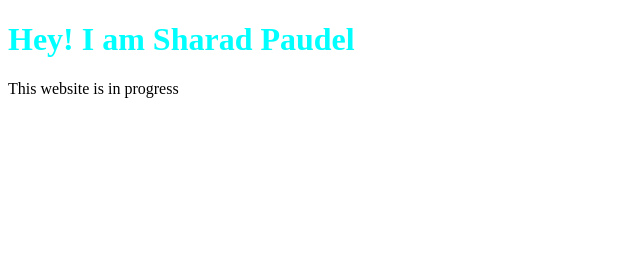
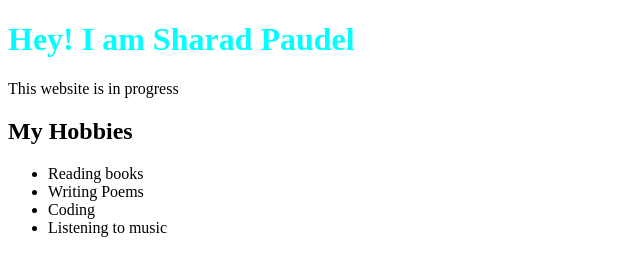
Before and after one commit to sharadpaudel220/portfolio, a plain HTML site: page index.html in a window 1280 px wide. Shown: the whole page, without its empty margins (0-640 px from the left). Drawn offline with Linux system fonts and the light colour scheme.

Commit message:
Update: hobbies

```diff
--- a/index.html
+++ b/index.html
@@ -9,5 +9,13 @@
 <body>
     <h1 style="color: aqua;">Hey! I am Sharad Paudel</h1>
     <p>This website is in progress</p>
+
+    <h2>My Hobbies</h2>
+    <ul>
+        <li>Reading books</li>
+        <li>Writing Poems</li>
+        <li>Coding</li>
+        <li>Listening to music</li>
+    </ul>
 </body>
 </html>
```
